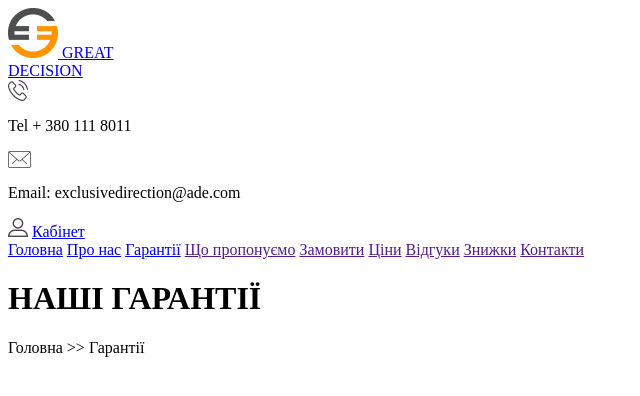
After one commit to everyt1me/GD, a Python web app: template src/template/header_guarantee.html in a window 1280 px wide. The commit adds this page. Shown: the top 396 px of the page, without its empty margins (0-640 px from the left). Run offline with Jinja, Linux system fonts and the light colour scheme; the template is opened without the code that fills it, so the values that code supplies are empty.

Commit message:
guarantee. start

```diff
--- a/src/template/footer.html
+++ b/src/template/footer.html
@@ -66,9 +66,9 @@
     <div class="container-fluid">
         <div class="container">
             <nav class="row justify-content-between py-3 menu-footer">
-                <a href="#" class="col-auto">Головна</a>
-                <a href="#" class="col-auto">Про нас</a>
-                <a href="#" class="col-auto">Гарантії</a>
+                <a href="/index.html" class="col-auto">Головна</a>
+                <a href="/about.html" class="col-auto">Про нас</a>
+                <a href="/guarantee.html" class="col-auto">Гарантії</a>
                 <a href="#" class="col-auto">Що пропонуємо</a>
                 <a href="#" class="col-auto">Замовити</a>
                 <a href="#" class="col-auto">Ціни</a>
--- /dev/null
+++ b/src/template/header_guarantee.html
@@ -0,0 +1,67 @@
+<header>
+    <div class="container-fluid header_2">
+
+        <div class="header_2_part_1">
+        </div>
+
+        <div class="header_2_part_2">
+            <div class="container">
+                <div class="row">
+                    <div class="col-5 logo">
+                        <a href="index.html">
+                            <img src="../img/Logo.png" alt="Logo">
+                            <span>GREAT <br> DECISION</span>
+                        </a>
+                    </div>
+                    <div class="col-7 contact">
+                        <div>
+                            <img src="../img/phone.png" alt="Phone">
+                            <p>Tel + 380 111 8011</p>
+                        </div>
+                        <div>
+                            <img src="../img/mail.png" alt="Mail">
+                            <p>Email: exclusivedirection@ade.com</p>
+                        </div>
+                        <div class="login">
+                            <img src="../img/login.png" alt="Login">
+                            <a href="#">Кабінет</a>
+                        </div>
+                    </div>
+                </div>
+            </div>
+        </div>
+
+        <div class="header_2_part_3">
+            <div class="container">
+                <div class="row">
+                    <div class="col-12  menu">
+                        <a href="/index.html">Головна</a>
+                        <a href="/about.html">Про нас</a>
+                        <a href="/guarantee.html">Гарантії</a>
+                        <a href="">Що пропонуємо</a>
+                        <a href="">Замовити</a>
+                        <a href="">Ціни</a>
+                        <a href="">Відгуки</a>
+                        <a href="">Знижки</a>
+                        <a href="">Контакти</a>
+                    </div>
+                </div>
+            </div>
+        </div>
+
+        <div class="header_2_part_4">
+            <div class="container">
+                <div class="row">
+                    <div class="col-12">
+                        <h1>
+                            НАШІ <span>ГАРАНТІЇ</span>
+                        </h1>
+                        <p>
+                            Головна >> Гарантії
+                        </p>
+                    </div>
+                </div>
+            </div>
+        </div>
+    </div>
+</header>
```
Also changed, not shown: src/guarantee.html (added, +13 -0 lines), src/template/guarantee.html (added, +14 -0 lines).
